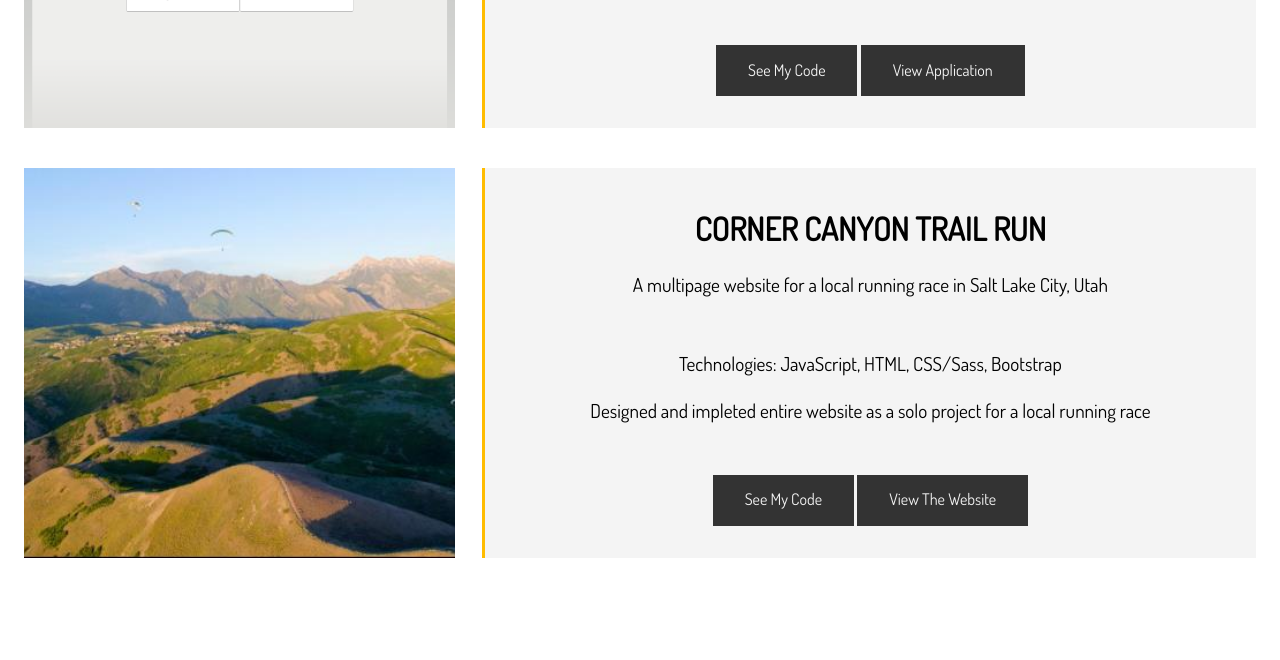
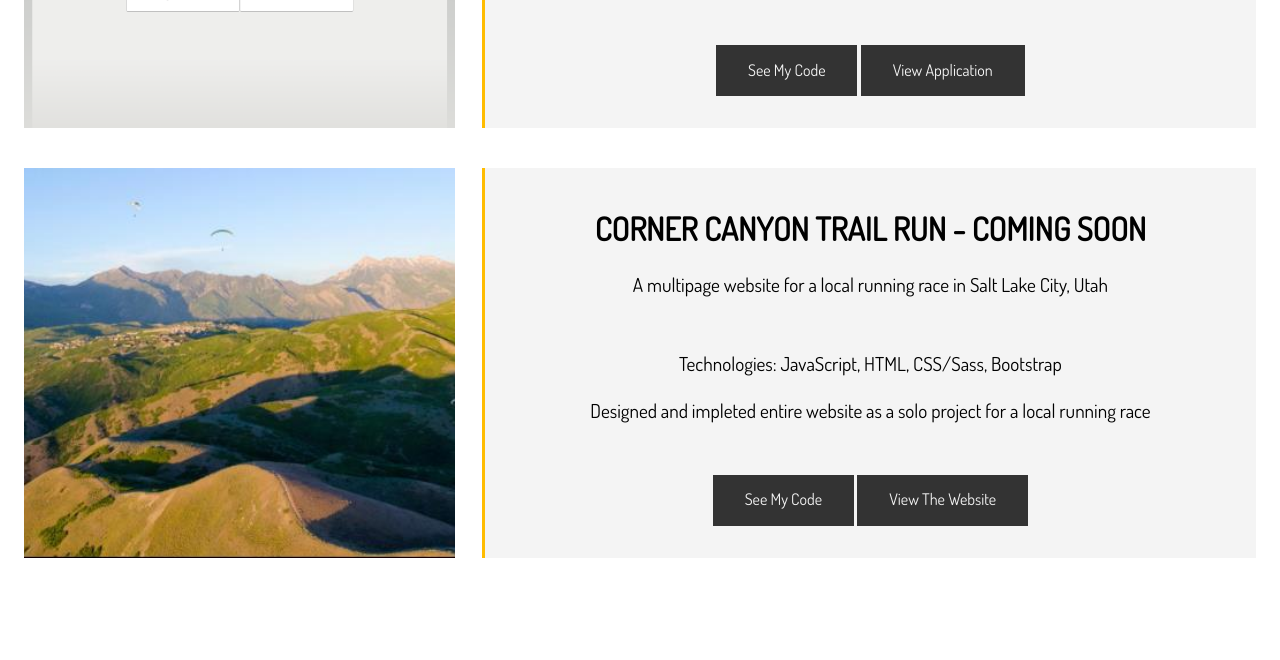
Before and after one commit to dmaack/Dominique-Maack-Portfolio, a website: page dist/projects.html in a window 1280 px wide. Shown: the part 2096-2756 px from the top of the page. Drawn offline with Linux system fonts and the light colour scheme.

Commit message:
added coming soon for ccutr

```diff
--- a/dist/projects.html
+++ b/dist/projects.html
@@ -91,7 +91,7 @@
             <div class="project-info">
                 <img src="./img/Mountain-Img.jpg" alt="Mountain range of corner canyon mountains" class="project-image">
                 <div class="project-description bg-light">
-                    <h4>Corner Canyon Trail Run</h4>
+                    <h4>Corner Canyon Trail Run - COMING SOON</h4>
                     <p>A multipage website for a local running race in Salt Lake City, Utah</p>
                     <ul>
                         <li>Technologies: JavaScript, HTML, CSS/Sass, Bootstrap</li>
```
